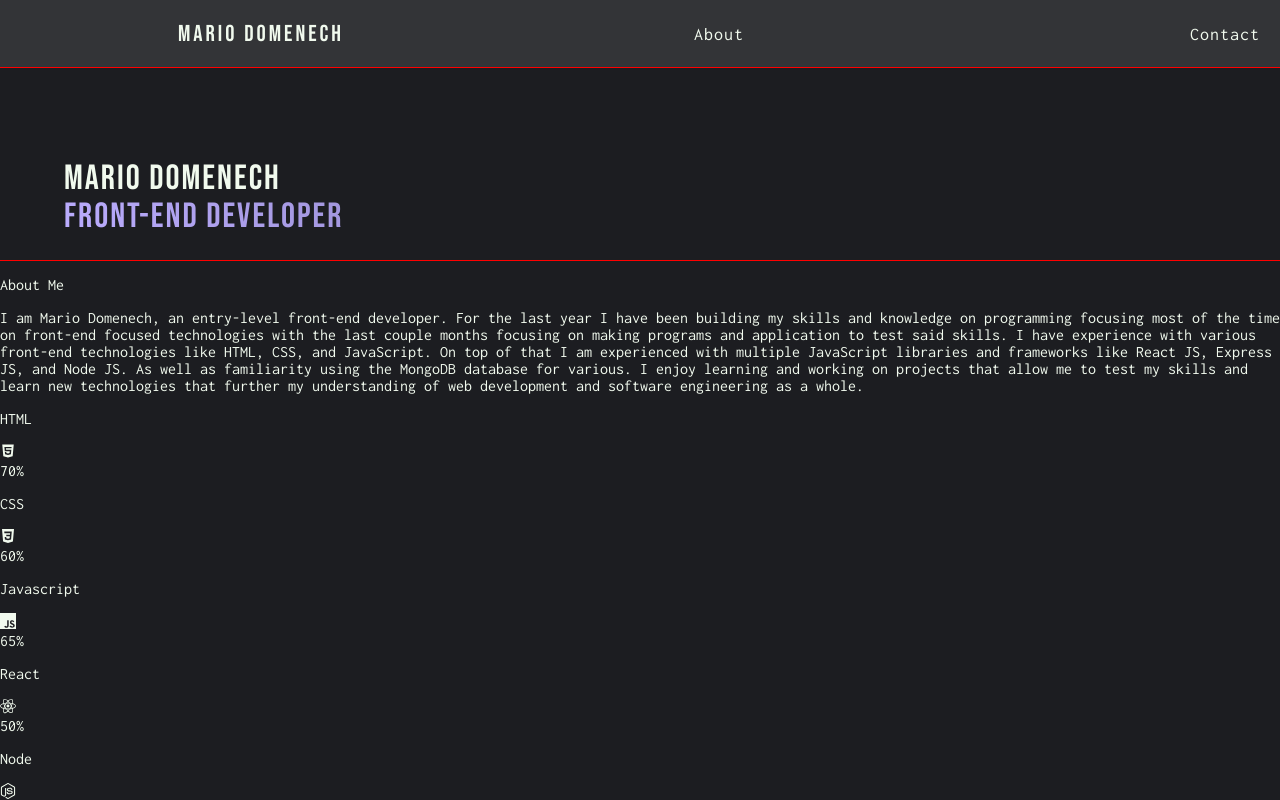
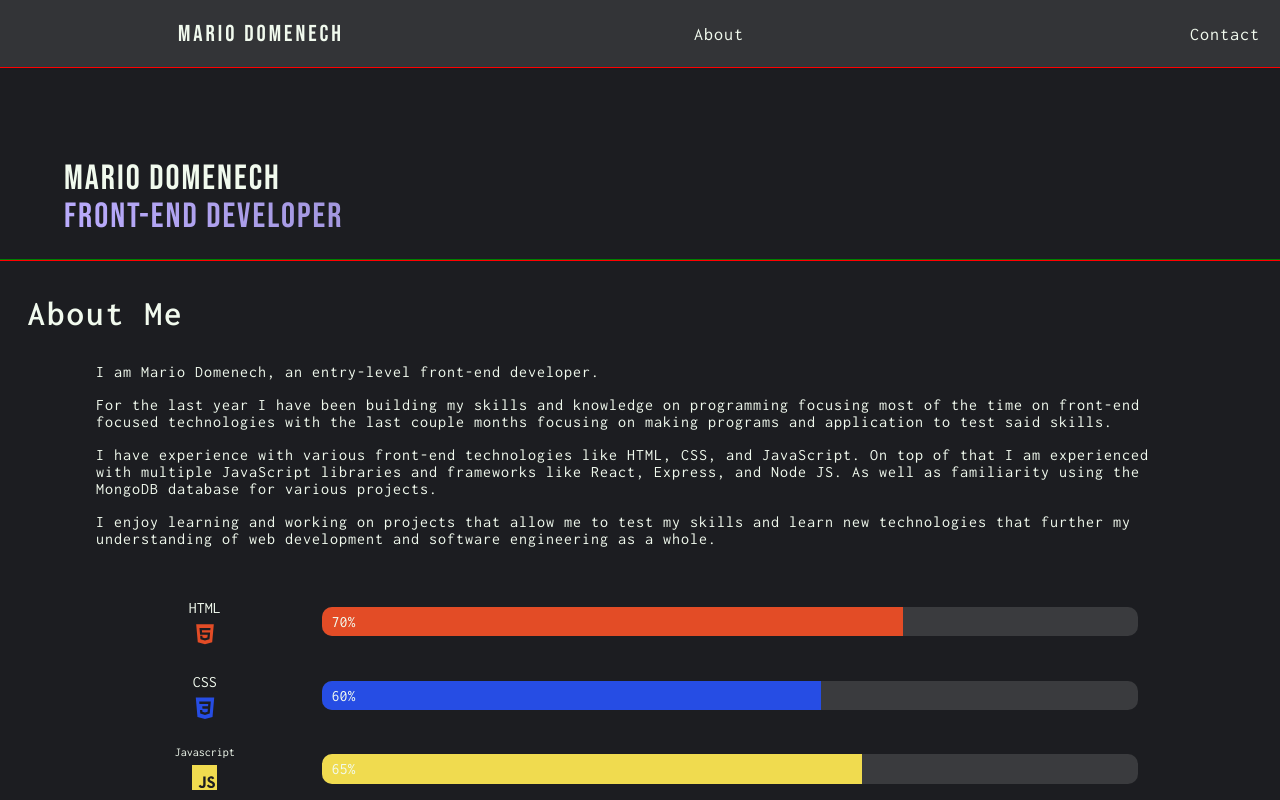
Before and after one commit to Rio0628/portfolio-website, a React (Create React App) app: page / in a window 1280 px wide. Built offline with nearby package versions, Linux system fonts and the light colour scheme.

Commit message:
Styled Comp
- Styled the basic about view component with its basic styles and styles for the progress bars that will tell the knowledge in each technology.

```diff
--- a/src/App.js
+++ b/src/App.js
@@ -8,7 +8,7 @@ export default class App extends Component {
     return (
       <div className="container">
         <div className='nav-bar'>
-          <p className='logo'>Mario Domenech</p>
+          <p className='mainLogo'>Mario Domenech</p>
 
           <div className='nav-barBtns'>
             <p className='aboutBtn'>About</p>
--- a/src/components/AboutView.js
+++ b/src/components/AboutView.js
@@ -8,19 +8,22 @@ const AboutView = () => {
         <div className='aboutView'>
             <p className='aboutViewHeading'>About Me</p>
 
-            <p className='aboutViewMainInfo'>
-            I am Mario Domenech, an entry-level front-end developer.
-            For the last year I have been building my skills and knowledge on programming focusing most of the time on front-end focused technologies with the last couple months focusing on making programs and application to test said skills.
-            I have experience with various front-end technologies like HTML, CSS, and JavaScript. On top of that I am experienced with multiple JavaScript libraries and frameworks like React JS, Express JS, and Node JS. As well as familiarity using the MongoDB database for various.
-            I enjoy learning and working on projects that allow me to test my skills and learn new technologies that further my understanding of web development and software engineering as a whole.
+            <div className='aboutViewMainInfo'>
+                <p>I am Mario Domenech, an entry-level front-end developer.</p>
 
-            </p>
+                <p>For the last year I have been building my skills and knowledge on programming focusing most of the time on front-end focused technologies with the last couple months focusing on making programs and application to test said skills. </p>
+
+                <p>I have experience with various front-end technologies like HTML, CSS, and JavaScript. On top of that I am experienced with multiple JavaScript libraries and frameworks like React, Express, and Node JS. As well as familiarity using the MongoDB database for various projects.</p>
+
+                <p>I enjoy learning and working on projects that allow me to test my skills and learn new technologies that further my understanding of web development and software engineering as a whole.</p>
+
+            </div>
 
             <div className='porgressBarsCntr'>
                 <div className='HTMLinfoCntr'>
                     <div className='HTMLlogo-name'>
                         <p className='htmlName'>HTML</p>
-                        <AiFillHtml5 className='htmlLogo'/>
+                        <AiFillHtml5 className='logo HTML'/>
                     </div>
 
                     <div className='progressBar HTML'><div className='HTMLfill'>70%</div></div>
@@ -29,7 +32,7 @@ const AboutView = () => {
                 <div className='CSSinfoCntr'>
                     <div className='CSSlogo-name'>
                         <p className='cssName'>CSS</p>
-                        <IoLogoCss3 className='cssLogo'/>
+                        <IoLogoCss3 className='logo CSS'/>
                     </div>
 
                     <div className='progressBar CSS'><div className='CSSfill'>60%</div></div>
@@ -38,7 +41,7 @@ const AboutView = () => {
                 <div className='JSinfoCntr'>
                     <div className='JSlogo-name'>
                         <p className='jsName'>Javascript</p>
-                        <SiJavascript className='jsLogo'/>
+                        <SiJavascript className='logo JS'/>
                     </div>
 
                     <div className='progressBar JS'><div className='JSfill'>65%</div></div>
@@ -47,7 +50,7 @@ const AboutView = () => {
                 <div className='ReactinfoCntr'>
                     <div className='Reactlogo-name'>
                         <p className='reactName'>React</p>
-                        <SiReact className='reactLogo'/>
+                        <SiReact className='logo React'/>
                     </div>
 
                     <div className='progressBar React'><div className='Reactfill'>50%</div></div>
@@ -56,7 +59,7 @@ const AboutView = () => {
                 <div className='NodeinfoCntr'>
                     <div className='Nodelogo-name'>
                         <p className='nodeName'>Node</p>
-                        <SiNodedotjs className='nodeLogo'/>
+                        <SiNodedotjs className='logo Node'/>
                     </div>
 
                     <div className='progressBar Node'><div className='Nodefill'>20%</div></div>
--- a/src/index.css
+++ b/src/index.css
@@ -27,7 +27,7 @@ body {
   /* outline: 1px solid red; */
 }
 
-.logo {
+.mainLogo {
   position: relative;
   left: 5px;
   width: 40%;
@@ -71,7 +71,7 @@ body {
 
 /* -- HOME VIEW TEXT */
 
-.homeView {
+.homeView, .aboutView{
   height: 100%;
   display: flex;
   flex-direction: column;
@@ -100,55 +100,126 @@ body {
   bottom: 2.5rem;
   /* color: #bbadff; */
   background-image: -webkit-linear-gradient(45deg, #bbadff, #5E5780);
-  -webkit-background-clip: text;
+  background-clip: text;
   -webkit-text-fill-color: transparent;
 }
 
-/* 'aboutView'>
-            <p className='aboutViewHeading'>About Me</p>
+/* -- ABOUT VIEW STYLES -- */
 
-            <p className='aboutViewMainInfo'
+.aboutView {
+  outline: 1px solid green;
+  /* height: 100%; */
+}
 
-            <div className='porgressBarsCntr'>
-                <div className='HTMLinfoCntr'>
-                    <div className='HTMLlogo-name'>
-                        <p className='htmlName'>HTML</p>
-                        <AiFillHtml5 />
-                    </div>
+.aboutViewHeading {
+  width: 100%;
+  font-size: 35px;
+  font-weight: 600;
+  letter-spacing: 2px;
+  padding-left: 55px;
+  /* outline: 1px solid red; */
+}
 
-                    <div className='progressBar HTML'><div className='HTMLfill'>70%</div></div>
-                </div>
+.aboutViewMainInfo {
+  position: relative;
+  bottom: 20px;
+  /* height: 50rem; */
+  width: 85%;
+  /* line-height: 10px; */
+  letter-spacing: 1px;
+  /* outline: 1px solid blue; */
+}
 
-                <div className='CSSinfoCntr'>
-                    <div className='CSSlogo-name'>
-                        <p className='cssName'>CSS</p>
-                        <IoLogoCss3 />
-                    </div>
+.porgressBarsCntr {
+  width: 85%;
+  display: flex;
+  flex-direction: column;
+  /* outline: 1px solid red; */
+}
 
-                    <div className='progressBar CSS'><div className='CSSfill'>60%</div></div>
-                </div>
+.HTMLinfoCntr, .CSSinfoCntr, .JSinfoCntr, .ReactinfoCntr, .NodeinfoCntr {
+  height: 4.6rem;
+  display: flex;
+  /* justify-content: space-between; */
+  /* outline: 1px solid blue;  */
+}
 
-                <div className='JSinfoCntr'>
-                    <div className='JSlogo-name'>
-                        <p className='jsName'>Javascript</p>
-                        <SiJavascript />
-                    </div>
+.HTMLlogo-name, .CSSlogo-name, .JSlogo-name, .Reactlogo-name, .Nodelogo-name {
+  width: 20%;
+  display: flex;
+  flex-direction: column;
+  justify-content: space-evenly;
+  align-items: center;
+  text-align: center;
+  /* outline: 1px solid magenta; */
+}
 
-                    <div className='progressBar JS'><div className='JSfill'>65%</div></div>
-                </div>
-                <div className='ReactinfoCntr'>
-                    <div className='Reactlogo-name'>
-                        <p className='reactName'>React</p>
-                        <SiReact />
-                    </div>
+.jsName {
+  font-size: 12px;
+}
 
-                    <div className='progressBar React'><div className='Reactfill'>50%</div></div>
-                </div>
+.logo {
+  position: relative;
+  bottom: 10px;
+  font-size: 40px;
+  /* height: 80%; */
+  /* outline: 1px solid red; */
+}
 
-                <div className='NodeinfoCntr'>
-                    <div className='Nodelogo-name'>
-                        <p className='nodeName'>Node</p>
-                        <SiNodedotjs />
-                    </div>
+.logo.HTML { color: #e34c26; }
 
-                    <div className='progressBar Node'><div className='Nodefill'>20 */
+.logo.CSS { color: #264de4; }
+
+.logo.JS {
+  font-size: 25px;
+  color: #f0db4f;
+}
+
+.logo.React { color: #61dbfb; }
+
+.logo.Node { color: #3C873A; }
+
+.progressBar {
+  position: relative;
+  top: 1.5rem;
+  left: .5rem;
+  width: 75%;
+  height: 40%;
+  /* outline: 1px solid yellow; */
+  background: #3A3B3E;
+  border-radius: 10px;
+  overflow: hidden;
+}
+
+.HTMLfill, .CSSfill, .JSfill, .Reactfill, .Nodefill {
+  display: flex;
+  align-items: center;
+  height: 100%;
+  padding-left: 10px;
+  /* outline: 1px solid red; */
+}
+
+.HTMLfill {
+  width: 70%;
+  background: #e34c26;
+}
+
+.CSSfill {
+  width: 60%;
+  background: #264de4;
+}
+
+.JSfill {
+  width: 65%;
+  background: #f0db4f;
+}
+
+.Reactfill {
+  width: 50%;
+  background: #61dbfb;
+}
+
+.Nodefill {
+  width: 20%;
+  background: #3C873A;
+}
```
